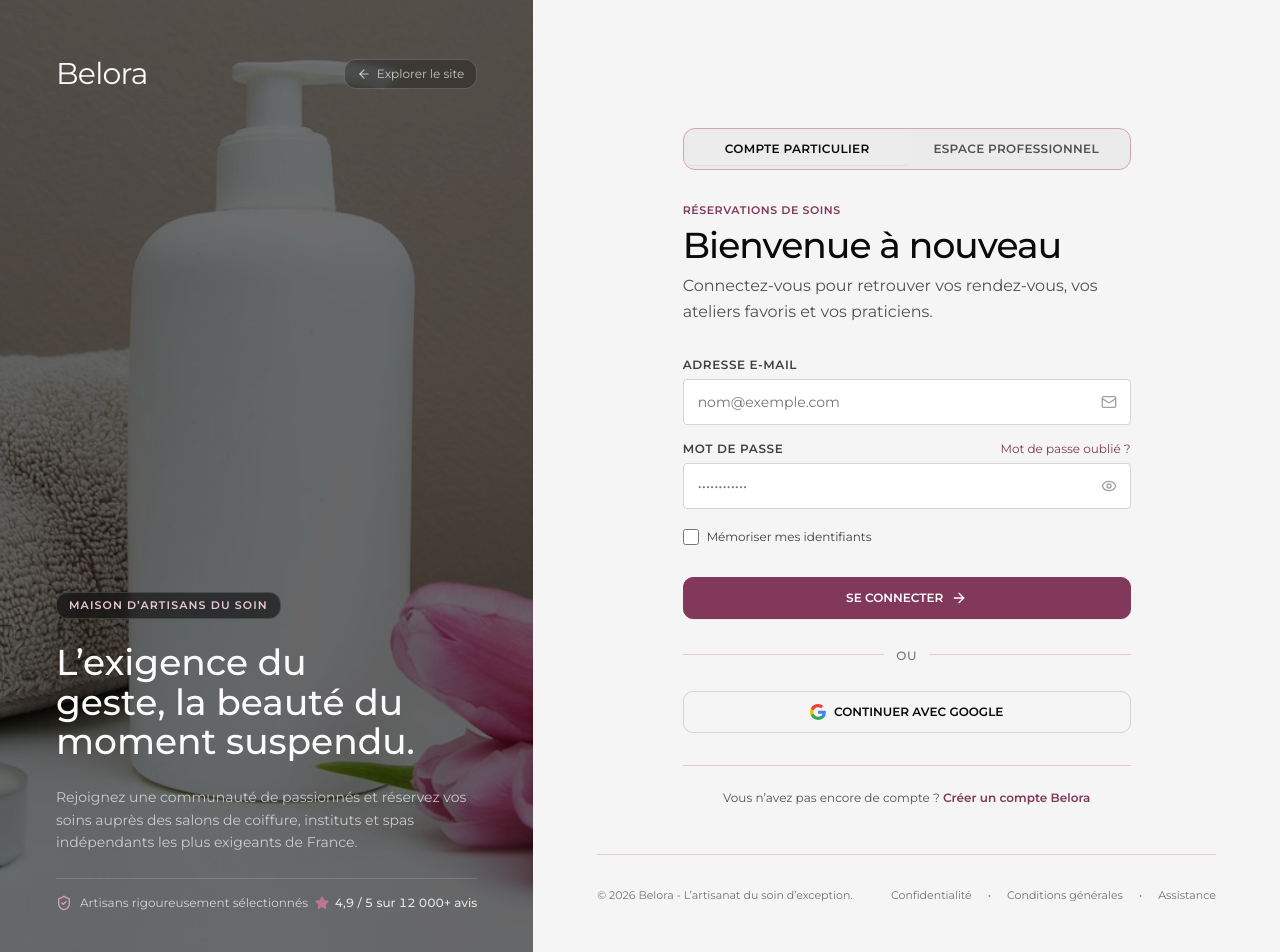
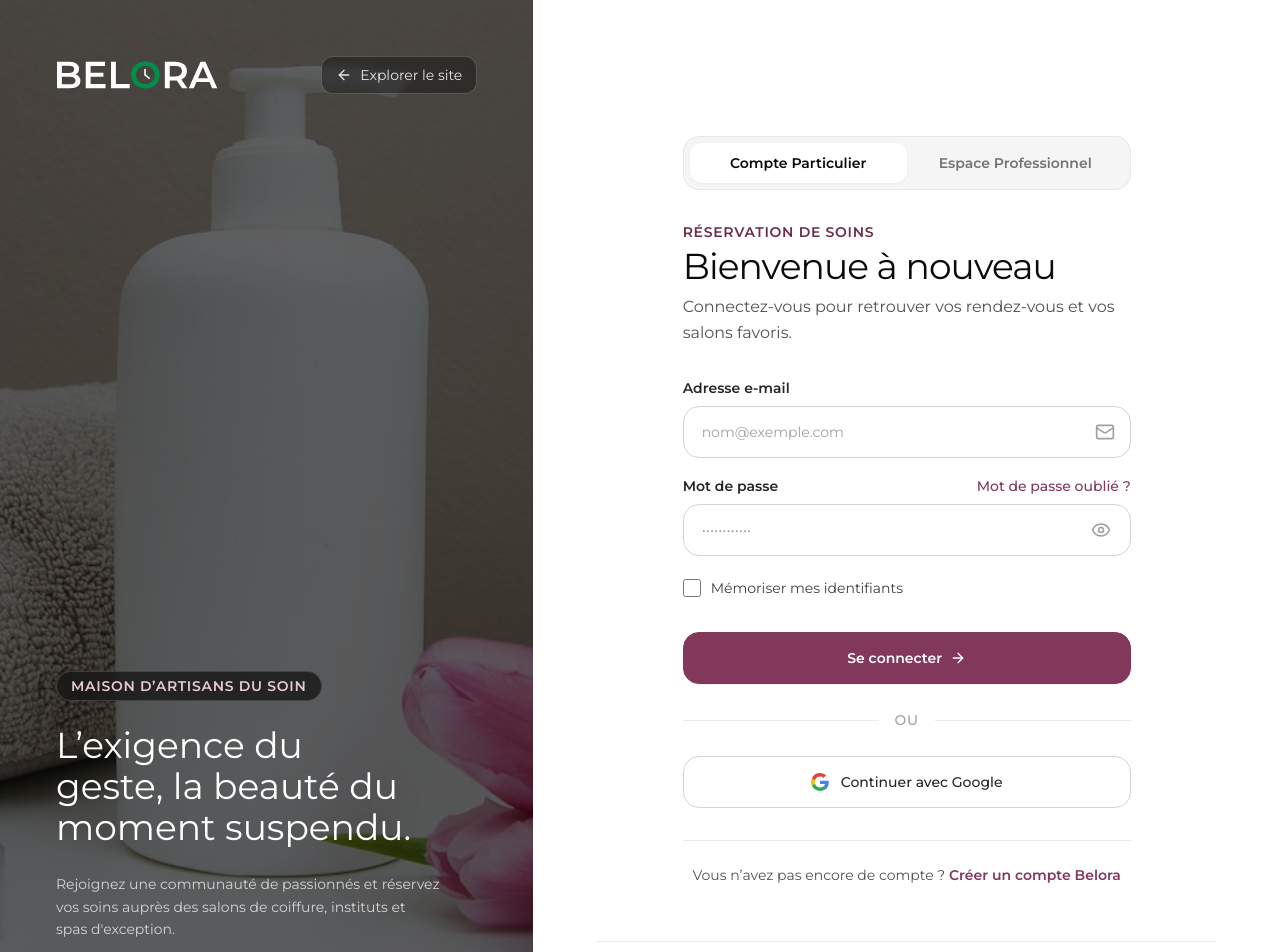
Before and after one commit to artsiders/belora, a Next.js app: page /login in a window 1280 px wide. Shown: the top 952 px of the page. Built offline with nearby package versions, Linux system fonts and the light colour scheme.

Commit message:
feat(auth): modernize login and register with reusable input class, rounded-2xl inputs and text-sm minimum

```diff
--- a/src/app/(auth)/layout.tsx
+++ b/src/app/(auth)/layout.tsx
@@ -8,9 +8,9 @@
   children: React.ReactNode;
 }) {
   return (
-    <div className="min-h-screen bg-neutral-100 flex flex-col lg:grid lg:grid-cols-12 selection:bg-primary-100 selection:text-primary-900">
+    <div className="min-h-screen bg-neutral-50/50 flex flex-col lg:grid lg:grid-cols-12 selection:bg-primary-100 selection:text-primary-900">
       {/* 1. Colonne Visuelle Immersive Éditoriale (Desktop 5 cols) */}
-      <div className="relative hidden lg:flex lg:col-span-5 flex-col justify-between p-10 xl:p-14 text-neutral-50 overflow-hidden bg-neutral-950">
+      <div className="relative hidden lg:flex lg:col-span-5 flex-col justify-between p-10 xl:p-14 text-white overflow-hidden bg-neutral-950">
         {/* Photographie d’ambiance haute définition */}
         <Image
           src="/images/auth/auth-editorial.jpg"
@@ -18,12 +18,12 @@
           fill
           priority
           sizes="(min-width: 1024px) 45vw, 100vw"
-          className="object-cover object-center opacity-65"
+          className="object-cover object-center opacity-60"
         />
 
         {/* Voile d'ombrage pour lisibilité typographique */}
         <div
-          className="absolute inset-0 bg-neutral-950/35 pointer-events-none"
+          className="absolute inset-0 bg-neutral-950/40 pointer-events-none"
           aria-hidden="true"
         />
 
@@ -31,89 +31,102 @@
         <div className="relative z-10 flex items-center justify-between">
           <Link
             href="/"
-            className="text-3xl tracking-tight text-neutral-50 hover:text-primary-300 transition-colors"
+            className="flex items-center gap-2 group"
             aria-label="Belora - Retour à l'accueil"
           >
-            Belora
+            <Image
+              src="/images/logos/belora.svg"
+              alt="Belora"
+              width={182}
+              height={80}
+              priority
+              className="object-contain h-7 w-auto invert brightness-200"
+            />
           </Link>
 
           <Link
             href="/"
-            className="inline-flex items-center gap-1.5 text-xs text-neutral-200/80 hover:text-neutral-50 transition-colors py-1.5 px-3 rounded-xl border border-primary-50/20 bg-neutral-950/30 backdrop-blur-xs"
+            className="inline-flex items-center gap-2 text-sm text-neutral-200 hover:text-white transition-colors py-2 px-3.5 rounded-xl border border-white/20 bg-neutral-950/40 backdrop-blur-xs"
           >
-            <ArrowLeft className="w-3.5 h-3.5" />
+            <ArrowLeft className="w-4 h-4" />
             <span>Explorer le site</span>
           </Link>
         </div>
 
         {/* Pied de page visuel : Manifeste & Réassurance */}
         <div className="relative z-10 max-w-md space-y-6">
-          <div className="inline-flex items-center gap-2 px-3 py-1 rounded-xl bg-neutral-950/60 backdrop-blur-xs border border-primary-50/15 text-[11px] uppercase tracking-widest text-primary-200 font-semibold">
+          <div className="inline-flex items-center gap-2 px-3.5 py-1 rounded-full bg-neutral-900/80 backdrop-blur-xs border border-white/15 text-sm uppercase tracking-wider text-primary-200 font-semibold">
             <span>Maison d’artisans du soin</span>
           </div>
 
-          <h2 className="text-3xl xl:text-4xl leading-[1.1] text-neutral-50 text-balance">
+          <h2 className="font-display text-3xl xl:text-4xl leading-[1.15] text-white text-balance font-normal">
             L’exigence du geste, la beauté du moment suspendu.
           </h2>
 
-          <p className="text-xs xl:text-sm text-neutral-200/80 font-normal leading-relaxed text-pretty">
+          <p className="text-sm text-neutral-300 font-normal leading-relaxed text-pretty">
             Rejoignez une communauté de passionnés et réservez vos soins auprès
-            des salons de coiffure, instituts et spas indépendants les plus
-            exigeants de France.
+            des salons de coiffure, instituts et spas d&apos;exception.
           </p>
 
-          <div className="pt-4 border-t border-primary-50/15 flex items-center justify-between text-xs text-neutral-300">
+          <div className="pt-4 border-t border-white/15 flex items-center justify-between text-sm text-neutral-300">
             <div className="flex items-center gap-2">
-              <ShieldCheck className="w-4 h-4 text-primary-300" />
-              <span>Artisans rigoureusement sélectionnés</span>
+              <ShieldCheck className="w-4.5 h-4.5 text-primary-300" />
+              <span>Artisans audités</span>
             </div>
-            <div className="flex items-center gap-1.5 font-medium num text-neutral-200">
-              <Star className="w-3.5 h-3.5 fill-primary-400 text-primary-400" />
-              <span>4,9 / 5 sur 12 000+ avis</span>
+            <div className="flex items-center gap-1.5 font-medium num text-neutral-100">
+              <Star className="w-4 h-4 fill-primary-400 text-primary-400" />
+              <span>4,9 / 5 certifié</span>
             </div>
           </div>
         </div>
       </div>
 
       {/* 2. Colonne Contenu Formulaire (7 cols) */}
-      <div className="lg:col-span-7 flex flex-col justify-between p-6 sm:p-10 lg:p-14 xl:p-16 min-h-screen">
+      <div className="lg:col-span-7 flex flex-col justify-between p-6 sm:p-10 lg:p-14 xl:p-16 min-h-screen bg-white">
         {/* Navigation supérieure mobile & liens rapides */}
         <div className="flex items-center justify-between mb-8 sm:mb-12">
           {/* Logo visible sur mobile uniquement */}
           <Link
             href="/"
-            className="lg:hidden text-2xl tracking-tight text-neutral-950"
+            className="lg:hidden flex items-center"
             aria-label="Belora - Accueil"
           >
-            Belora
+            <Image
+              src="/images/logos/belora.svg"
+              alt="Belora"
+              width={182}
+              height={80}
+              priority
+              className="object-contain h-7 w-auto"
+            />
           </Link>
 
-          <div className="ml-auto flex items-center gap-4 text-xs">
+          <div className="ml-auto flex items-center gap-4 text-sm">
             <Link
               href="/"
-              className="text-neutral-600 hover:text-neutral-950 transition-colors inline-flex items-center gap-1 lg:hidden"
+              className="text-neutral-600 hover:text-neutral-950 transition-colors inline-flex items-center gap-1.5 lg:hidden"
             >
-              <ArrowLeft className="w-3.5 h-3.5" />
-              <span>Retour</span>
+              <ArrowLeft className="w-4 h-4" />
+              <span>Retour à l&apos;accueil</span>
             </Link>
           </div>
         </div>
 
         {/* Zone centrale dédiée au formulaire */}
-        <div className="max-w-md w-full mx-auto my-auto py-4">
+        <div className="max-w-md w-full mx-auto my-auto py-6">
           {children}
         </div>
 
         {/* Pied de page sobre */}
-        <div className="pt-8 mt-8 border-t border-primary-200 text-center sm:flex sm:items-center sm:justify-between text-[11px] text-neutral-500">
-          <p>© 2026 Belora - L’artisanat du soin d’exception.</p>
+        <div className="pt-8 mt-8 border-t border-neutral-200/80 text-center sm:flex sm:items-center sm:justify-between text-sm text-neutral-500">
+          <p>© 2026 Belora · Tous droits réservés.</p>
           <div className="flex items-center justify-center gap-4 mt-2 sm:mt-0">
             <Link href="/privacy" className="hover:text-neutral-900 transition-colors">
               Confidentialité
             </Link>
             <span>•</span>
             <Link href="/terms" className="hover:text-neutral-900 transition-colors">
-              Conditions générales
+              Conditions
             </Link>
             <span>•</span>
             <Link href="/help" className="hover:text-neutral-900 transition-colors">
--- a/src/app/(auth)/login/page.tsx
+++ b/src/app/(auth)/login/page.tsx
@@ -17,7 +17,6 @@
     e.preventDefault();
     setIsLoading(true);
 
-    // Simulation de connexion propre
     setTimeout(() => {
       setIsLoading(false);
       setSubmitted(true);
@@ -26,18 +25,18 @@
 
   return (
     <div className="w-full">
-      {/* 1. Bascule de type de compte : Client vs Professionnel */}
-      <div className="p-1 rounded-xl bg-neutral-200/60 border border-primary-300 flex items-center mb-8">
+      {/* 1. Bascule de type de compte : Particulier vs Professionnel */}
+      <div className="p-1.5 rounded-2xl bg-neutral-100 border border-neutral-200/80 flex items-center mb-8">
         <button
           type="button"
           onClick={() => {
             setUserType("client");
             setSubmitted(false);
           }}
-          className={`flex-1 py-2 text-xs font-semibold tracking-wide uppercase rounded-[calc(var(--radius-sm)-2px)] transition-all ${
+          className={`flex-1 py-2.5 text-sm font-semibold rounded-xl transition-all cursor-pointer ${
             userType === "client"
-              ? "bg-primary-50/10 text-neutral-950 shadow-2xs"
-              : "text-neutral-600 hover:text-neutral-900"
+              ? "bg-white text-neutral-950 shadow-xs"
+              : "text-neutral-500 hover:text-neutral-900"
           }`}
         >
           Compte Particulier
@@ -48,10 +47,10 @@
             setUserType("pro");
             setSubmitted(false);
           }}
-          className={`flex-1 py-2 text-xs font-semibold tracking-wide uppercase rounded-[calc(var(--radius-sm)-2px)] transition-all ${
+          className={`flex-1 py-2.5 text-sm font-semibold rounded-xl transition-all cursor-pointer ${
             userType === "pro"
-              ? "bg-primary-50/10 text-neutral-950 shadow-2xs"
-              : "text-neutral-600 hover:text-neutral-900"
+              ? "bg-white text-neutral-950 shadow-xs"
+              : "text-neutral-500 hover:text-neutral-900"
           }`}
         >
           Espace Professionnel
@@ -60,47 +59,49 @@
 
       {/* 2. Titre et sous-titre éditorial */}
       <div className="mb-8">
-        <span className="text-[11px] uppercase tracking-wider font-semibold text-primary-600 block mb-1.5">
-          {userType === "client" ? "Réservations de soins" : "Gestion d’établissement"}
+        <span className="text-sm font-semibold uppercase tracking-wider text-primary-700 block mb-1">
+          {userType === "client" ? "Réservation de soins" : "Gestion d’atelier"}
         </span>
-        <h1 className="text-3xl sm:text-4xl text-neutral-950 tracking-tight">
+        <h1 className="font-display text-3xl sm:text-4xl text-neutral-950 tracking-tight font-normal">
           {userType === "client" ? "Bienvenue à nouveau" : "Espace Artisan & Salon"}
         </h1>
         <p className="text-sm sm:text-base text-neutral-600 mt-2 font-normal leading-relaxed">
           {userType === "client"
-            ? "Connectez-vous pour retrouver vos rendez-vous, vos ateliers favoris et vos praticiens."
-            : "Accédez à votre agenda en temps réel, vos créneaux et vos réservations en ligne."}
+            ? "Connectez-vous pour retrouver vos rendez-vous et vos salons favoris."
+            : "Accédez à votre agenda en direct et à la gestion de vos réservations."}
         </p>
       </div>
 
       {/* Message de confirmation simulé */}
       {submitted ? (
-        <div className="p-6 rounded-xl bg-primary-50/10 border border-primary-300 text-center space-y-4">
-          <div className="w-12 h-12 rounded-full bg-primary-50 text-primary-600 mx-auto flex items-center justify-center">
-            <CheckCircle2 className="w-6 h-6" />
+        <div className="p-8 rounded-2xl bg-primary-50/20 border border-primary-200 text-center space-y-4">
+          <div className="w-14 h-14 rounded-full bg-primary-50 text-primary-600 mx-auto flex items-center justify-center">
+            <CheckCircle2 className="w-7 h-7 stroke-[2]" />
           </div>
-          <div>
-            <h3 className="text-xl text-neutral-950 mb-1">Connexion validée</h3>
-            <p className="text-xs text-neutral-600">
+          <div className="space-y-1">
+            <h3 className="text-xl text-neutral-950 font-medium">Connexion réussie</h3>
+            <p className="text-sm text-neutral-600">
               Bienvenue sur votre espace Belora. Redirection en cours…
             </p>
           </div>
-          <Link
-            href="/"
-            className="inline-flex items-center gap-2 text-xs font-semibold uppercase tracking-wider text-primary-600 hover:underline"
-          >
-            <span>Retour à l’accueil</span>
-            <ArrowRight className="w-3.5 h-3.5" />
-          </Link>
+          <div className="pt-2">
+            <Link
+              href="/"
+              className="btn btn-dark inline-flex items-center gap-2 text-sm"
+            >
+              <span>Accéder à l’accueil</span>
+              <ArrowRight className="w-4 h-4" />
+            </Link>
+          </div>
         </div>
       ) : (
         <>
-          {/* 3. Formulaire de connexion */}
-          <form onSubmit={handleSubmit} className="space-y-4">
+          {/* 3. Formulaire de connexion épuré avec inputs grands et arrondis */}
+          <form onSubmit={handleSubmit} className="space-y-4.5">
             <div>
               <label
                 htmlFor="login-email"
-                className="block text-xs uppercase tracking-wider font-semibold text-neutral-700 mb-1.5"
+                className="block text-sm font-semibold text-neutral-800 mb-2"
               >
                 Adresse e-mail
               </label>
@@ -113,23 +114,23 @@
                   onChange={(e) => setEmail(e.target.value)}
                   placeholder="nom@exemple.com"
                   autoComplete="email"
-                  className="input pr-10"
+                  className="input pr-12"
                 />
-                <Mail className="w-4 h-4 text-neutral-400 absolute right-3.5 top-1/2 -translate-y-1/2 pointer-events-none" />
+                <Mail className="w-5 h-5 text-neutral-400 absolute right-4 top-1/2 -translate-y-1/2 pointer-events-none" />
               </div>
             </div>
 
             <div>
-              <div className="flex items-center justify-between mb-1.5">
+              <div className="flex items-center justify-between mb-2">
                 <label
                   htmlFor="login-password"
-                  className="block text-xs uppercase tracking-wider font-semibold text-neutral-700"
+                  className="block text-sm font-semibold text-neutral-800"
                 >
                   Mot de passe
                 </label>
                 <Link
                   href="/forgot-password"
-                  className="text-xs text-primary-600 hover:text-primary-700 hover:underline"
+                  className="text-sm font-medium text-primary-600 hover:text-primary-700 hover:underline"
                 >
                   Mot de passe oublié ?
                 </Link>
@@ -143,26 +144,26 @@
                   onChange={(e) => setPassword(e.target.value)}
                   placeholder="••••••••••••"
                   autoComplete="current-password"
-                  className="input pr-10"
+                  className="input pr-12"
                 />
                 <button
                   type="button"
                   onClick={() => setShowPassword(!showPassword)}
-                  className="absolute right-3.5 top-1/2 -translate-y-1/2 text-neutral-400 hover:text-neutral-700 focus:outline-none"
+                  className="absolute right-4 top-1/2 -translate-y-1/2 text-neutral-400 hover:text-neutral-700 focus:outline-none p-1 cursor-pointer"
                   aria-label={showPassword ? "Masquer le mot de passe" : "Afficher le mot de passe"}
                 >
-                  {showPassword ? <EyeOff className="w-4 h-4" /> : <Eye className="w-4 h-4" />}
+                  {showPassword ? <EyeOff className="w-5 h-5" /> : <Eye className="w-5 h-5" />}
                 </button>
               </div>
             </div>
 
             <div className="flex items-center justify-between pt-1">
-              <label className="flex items-center gap-2 cursor-pointer text-xs text-neutral-700">
+              <label className="flex items-center gap-2.5 cursor-pointer text-sm text-neutral-700">
                 <input
                   type="checkbox"
                   checked={rememberMe}
                   onChange={(e) => setRememberMe(e.target.checked)}
-                  className="rounded-[2px] border-primary-300 text-primary-600 focus:ring-primary-500 w-4 h-4"
+                  className="checkbox"
                 />
                 <span>Mémoriser mes identifiants</span>
               </label>
@@ -171,10 +172,10 @@
             <button
               type="submit"
               disabled={isLoading}
-              className="btn btn-primary btn-block mt-4"
+              className="btn btn-primary w-full h-13 rounded-2xl text-sm font-semibold normal-case mt-4"
             >
               {isLoading ? (
-                <span className="inline-block w-4 h-4 border-2 border-primary-50 border-t-transparent rounded-full animate-spin" />
+                <span className="inline-block w-5 h-5 border-2 border-white border-t-transparent rounded-full animate-spin" />
               ) : (
                 <>
                   <span>Se connecter</span>
@@ -184,22 +185,22 @@
             </button>
           </form>
 
-          {/* 4. Séparateur sobre */}
+          {/* 4. Séparateur épuré */}
           <div className="relative my-6 text-center">
             <div className="absolute inset-0 flex items-center">
-              <div className="w-full border-t border-primary-200" />
+              <div className="w-full border-t border-neutral-200/80" />
             </div>
-            <span className="relative px-3 bg-neutral-100 text-xs text-neutral-500 uppercase tracking-wider font-medium">
+            <span className="relative px-4 bg-white text-sm text-neutral-400 uppercase tracking-wider font-medium">
               ou
             </span>
           </div>
 
-          {/* 5. Connexion SSO Google */}
+          {/* 5. Connexion SSO Google épurée */}
           <button
             type="button"
-            className="btn btn-outline btn-block"
+            className="w-full h-13 rounded-2xl border border-neutral-300 bg-white hover:bg-neutral-50 hover:border-neutral-400 text-sm font-medium text-neutral-800 transition-all flex items-center justify-center gap-3 cursor-pointer"
           >
-            <svg className="w-4 h-4" viewBox="0 0 24 24" aria-hidden="true">
+            <svg className="w-4.5 h-4.5" viewBox="0 0 24 24" aria-hidden="true">
               <path
                 fill="#4285F4"
                 d="M23.745 12.27c0-.7-.06-1.4-.19-2.07H12v4.51h6.6c-.29 1.52-1.14 2.82-2.4 3.68v3.05h3.88c2.27-2.09 3.665-5.17 3.665-9.17z"
@@ -221,8 +222,8 @@
           </button>
 
           {/* 6. Lien d'inscription */}
-          <div className="mt-8 pt-6 border-t border-primary-200 text-center">
-            <p className="text-xs text-neutral-600">
+          <div className="mt-8 pt-6 border-t border-neutral-200/80 text-center">
+            <p className="text-sm text-neutral-600">
               Vous n’avez pas encore de compte ?{" "}
               <Link
                 href="/register"
--- a/src/app/globals.css
+++ b/src/app/globals.css
@@ -319,33 +319,39 @@
     @apply w-full;
   }
 
-  /* ----- Champs de formulaire ----- */
+  /* ----- Champs de formulaire épurés & modernes (DA Belora) ----- */
   .field {
-    @apply flex flex-col gap-1.5;
+    @apply flex flex-col gap-2;
   }
   .label {
-    @apply text-xs font-medium text-fg-muted;
+    @apply text-sm font-semibold text-neutral-800;
   }
   .help {
-    @apply text-xs text-fg-subtle;
+    @apply text-sm text-neutral-500;
   }
   .error-text {
-    @apply text-xs text-danger;
+    @apply text-sm text-danger;
   }
 
-  .input, .select, .textarea {
-    @apply w-full min-h-11.5 py-2.5 px-3.5 bg-white border border-line-strong rounded-sm text-fg text-sm transition-colors duration-150 ease-belora placeholder:text-fg-subtle hover:border-primary-500 focus:outline-none focus:border-accent focus:ring-1 focus:ring-accent aria-[invalid=true]:border-danger aria-[invalid=true]:ring-1 aria-[invalid=true]:ring-danger;
+  .input, .input-primary, .select {
+    @apply w-full h-13 px-4.5 bg-white border border-neutral-300 rounded-2xl text-neutral-900 text-sm transition-all duration-150 ease-belora placeholder:text-neutral-400 hover:border-neutral-400 focus:outline-none focus:border-primary-600 focus:ring-3 focus:ring-primary-600/15 disabled:opacity-50 disabled:bg-neutral-50 disabled:cursor-not-allowed aria-[invalid=true]:border-danger aria-[invalid=true]:ring-3 aria-[invalid=true]:ring-danger/15;
   }
   .textarea {
-    @apply min-h-30 resize-y;
+    @apply w-full h-auto min-h-28 py-3.5 px-4.5 bg-white border border-neutral-300 rounded-2xl text-neutral-900 text-sm transition-all duration-150 ease-belora placeholder:text-neutral-400 hover:border-neutral-400 focus:outline-none focus:border-primary-600 focus:ring-3 focus:ring-primary-600/15 disabled:opacity-50 disabled:bg-neutral-50 disabled:cursor-not-allowed resize-y;
+  }
+  .input-sm {
+    @apply h-11 px-3.5 rounded-xl text-sm;
+  }
+  .input-lg {
+    @apply h-14 px-5 rounded-2xl text-base;
   }
 
   .input-underline {
-    @apply bg-transparent border-0 border-b border-line-strong rounded-none px-0 focus:ring-0 focus:shadow-none focus:border-b-accent;
+    @apply bg-transparent border-0 border-b border-neutral-300 rounded-none px-0 focus:ring-0 focus:shadow-none focus:border-b-primary-600 text-sm;
   }
 
   .checkbox, .radio {
-    @apply accent-accent w-4.5 h-4.5;
+    @apply accent-primary-600 w-4.5 h-4.5 rounded-sm;
   }
 
   /* ----- Barre de recherche ----- */
```
Also changed, not shown: src/app/(auth)/forgot-password/page.tsx (+25 -22 lines), src/app/(auth)/register/page.tsx (+92 -81 lines).
